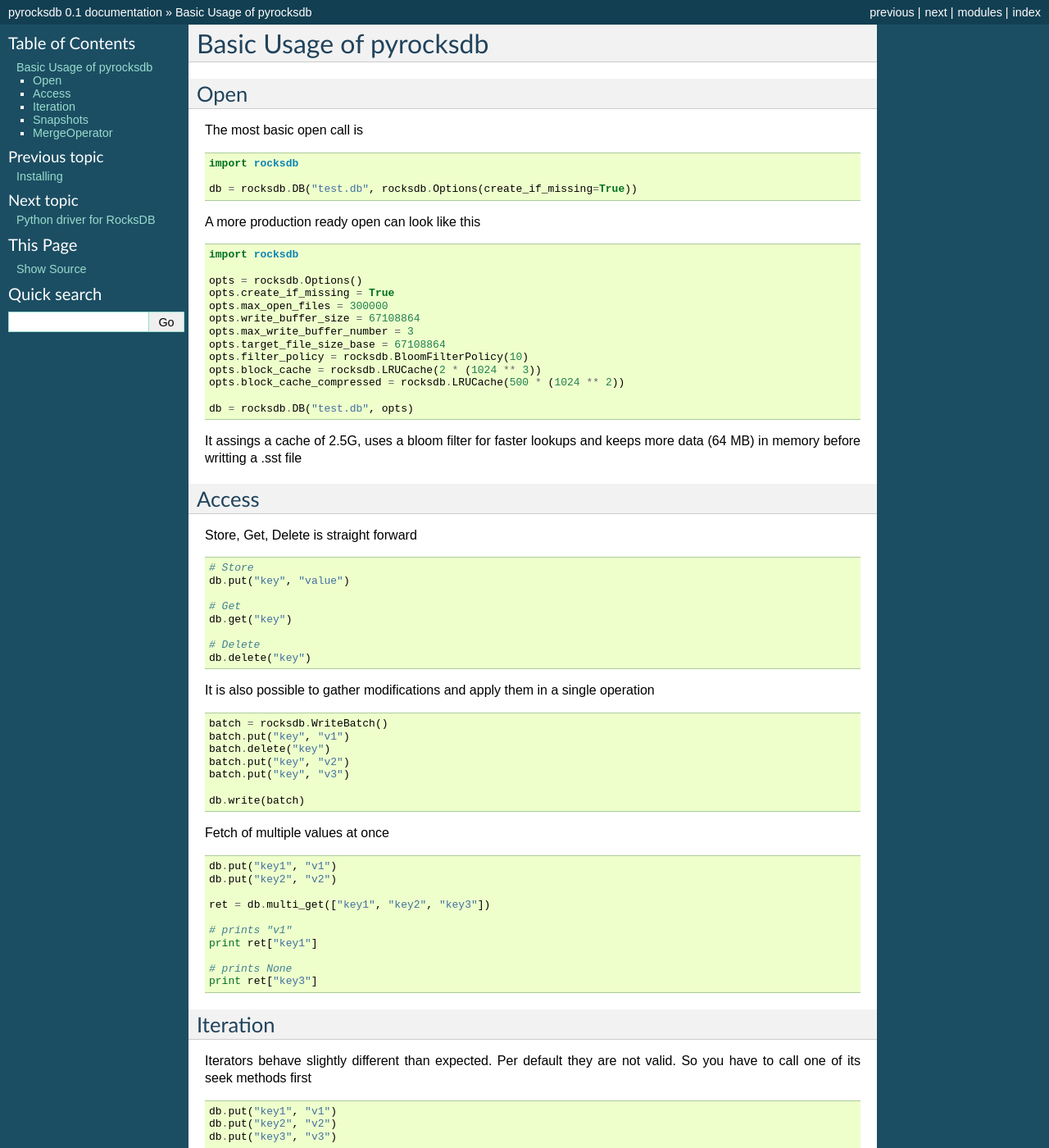
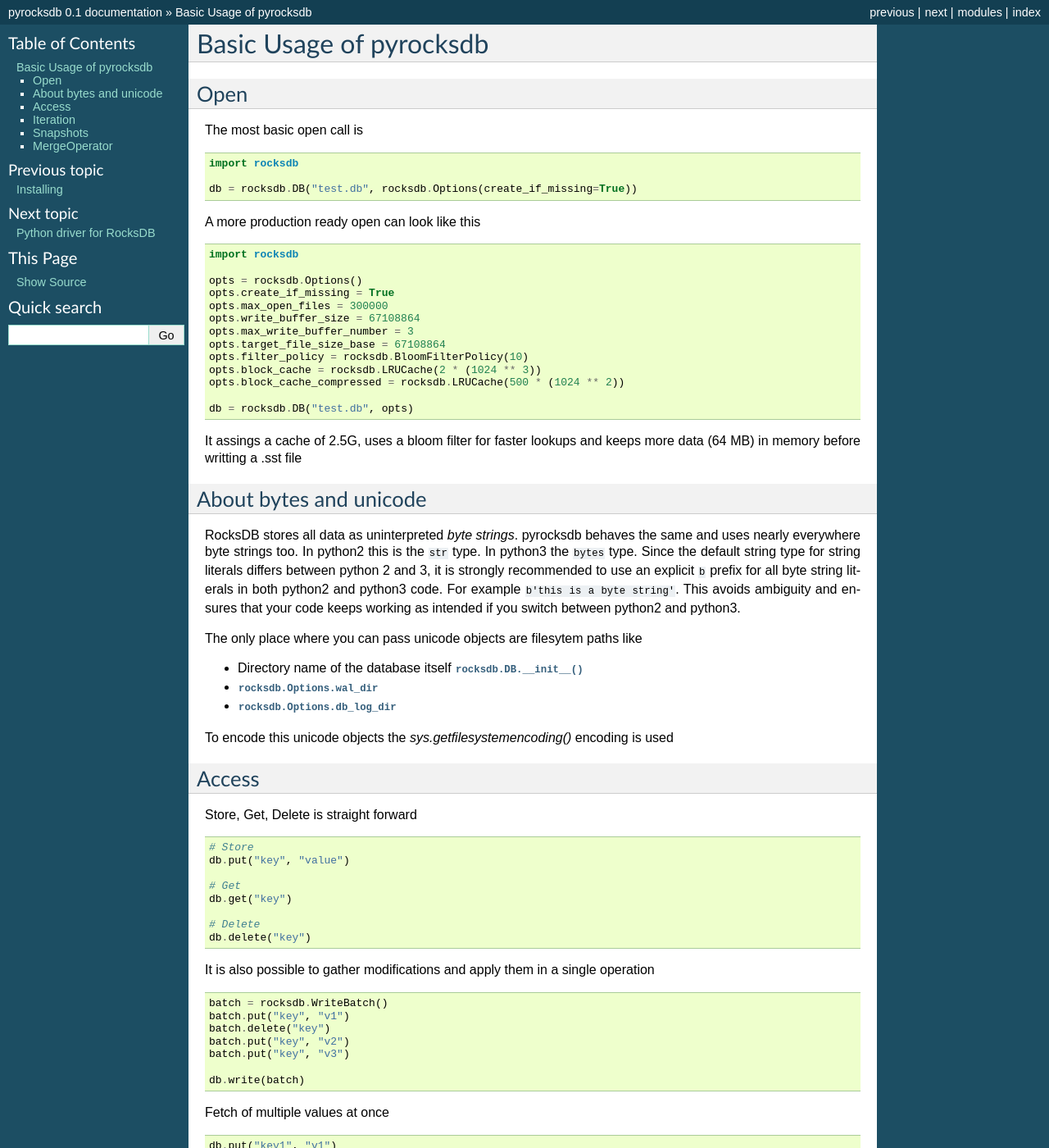
Before and after one commit to stephan-hof/pyrocksdb, a Sphinx documentation site: the page built from docs/tutorial/index.rst, in a window 1280 px wide and 1400 px high. Shown: the whole window at 82% size. Built offline with Sphinx 7.4.7, drawn with Linux system fonts in a browser that asks for light colours.

Commit message:
Add a text about bytes and unicode in pyrocksdb

```diff
--- a/docs/tutorial/index.rst
+++ b/docs/tutorial/index.rst
@@ -28,6 +28,29 @@
 
 It assings a cache of 2.5G, uses a bloom filter for faster lookups and keeps
 more data (64 MB) in memory before writting a .sst file
+
+About bytes and unicode
+========================
+
+RocksDB stores all data as uninterpreted *byte strings*.
+pyrocksdb behaves the same and uses nearly everywhere byte strings too.
+In python2 this is the ``str`` type. In python3 the ``bytes`` type.
+Since the default string type for string literals differs between python 2 and 3,
+it is strongly recommended to use an explicit ``b`` prefix for all byte string
+literals in both python2 and python3 code.
+For example ``b'this is a byte string'``. This avoids ambiguity and ensures
+that your code keeps working as intended if you switch between python2 and python3.
+
+The only place where you can pass unicode objects are filesytem paths like
+
+* Directory name of the database itself :py:meth:`rocksdb.DB.__init__`
+
+* :py:attr:`rocksdb.Options.wal_dir`
+
+* :py:attr:`rocksdb.Options.db_log_dir`
+
+To encode this unicode objects the `sys.getfilesystemencoding()` encoding is used
+
 
 Access
 ======
```
